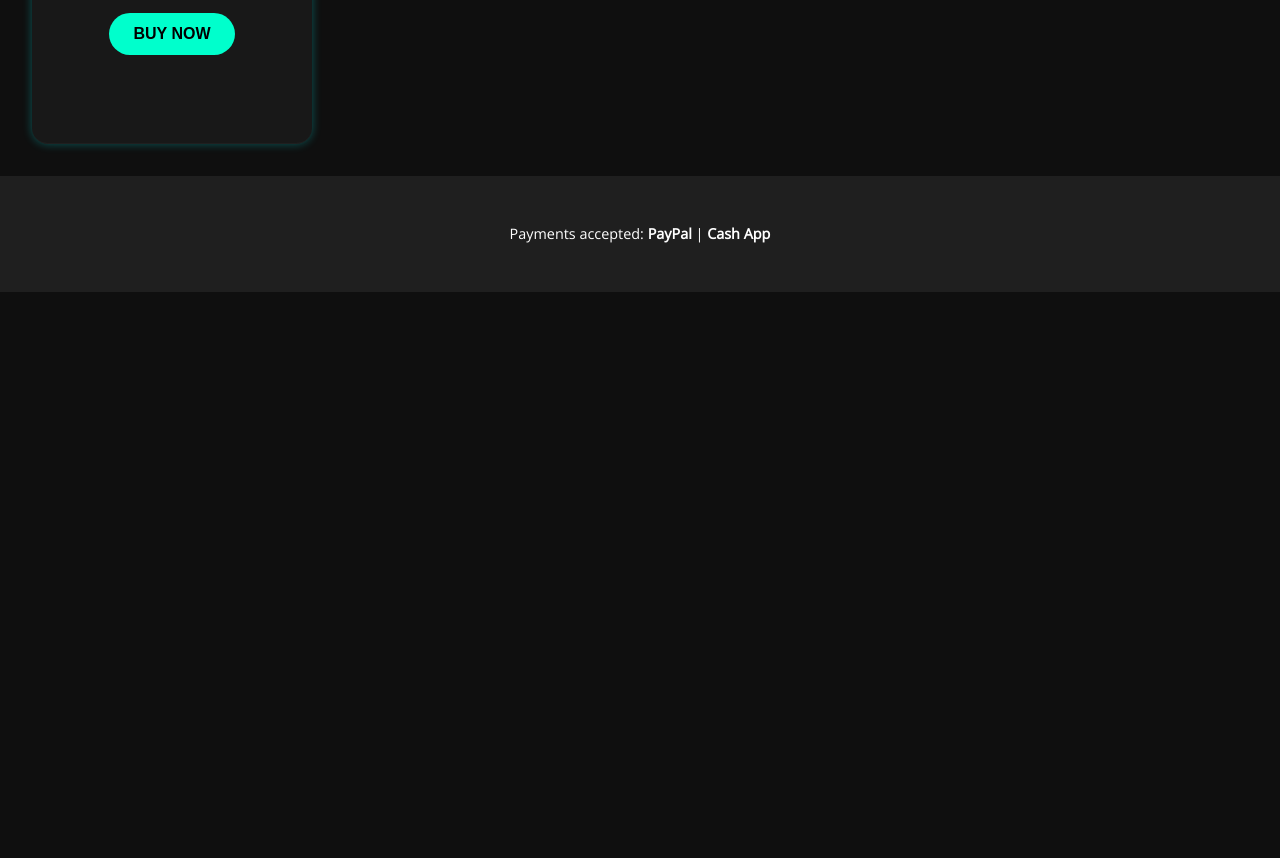
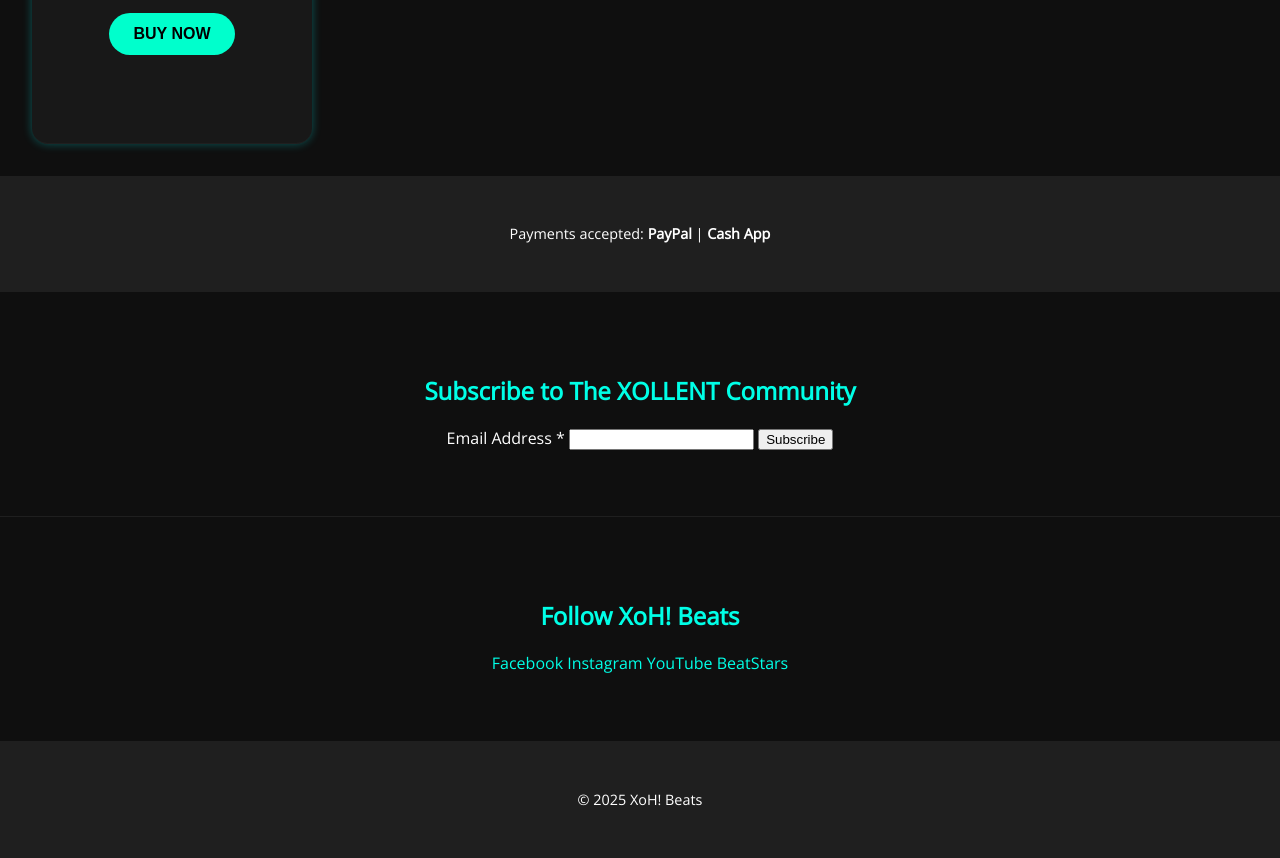
Before and after one commit to xohbeats/xohbeats-store, a website: page index.html in a window 1280 px wide. Shown: the part 1066-1924 px from the top of the page. Before the commit the page ends 1358 px from the top, so only its background shows below. Drawn offline with nearby package versions, Linux system fonts and the light colour scheme; a script that the page names is missing.

Commit message:
Update index.html
added follow section (rebuilt)

```diff
--- a/index.html
+++ b/index.html
@@ -118,3 +118,48 @@
   </script>
 </body>
 </html>
+<section id="subscribe" class="subscription-section">
+      <h2>Subscribe to The XOLLENT Community</h2>
+      <div id="mc_embed_signup">
+        <form action="https://gmail.us4.list-manage.com/subscribe/post?u=e5d6b74ac9273d75bab607bcb&amp;id=957724485e&amp;f_id=00e7e9eaf0"
+              method="post" target="_blank" class="validate" novalidate>
+          <div id="mc_embed_signup_scroll">
+            <label for="mce-EMAIL">Email Address <span class="asterisk">*</span></label>
+            <input type="email" name="EMAIL" class="required email" id="mce-EMAIL" required>
+            <div style="position: absolute; left: -5000px;" aria-hidden="true">
+              <input type="text" name="b_e5d6b74ac9273d75bab607bcb_957724485e" tabindex="-1" value="">
+            </div>
+            <input type="submit" value="Subscribe" name="subscribe" id="mc-embedded-subscribe" class="button">
+          </div>
+        </form>
+      </div>
+    </section>
+  </main>
+<section class="social-section">
+  <h2>Follow XoH! Beats</h2>
+  <div class="social-icons">
+    <a href="https://www.facebook.com/XoHBeats" class="social facebook" target="_blank">Facebook</a>
+    <a href="https://www.instagram.com/xohbeats" class="social instagram" target="_blank">Instagram</a>
+    <a href="https://www.youtube.com/@xohbeats" class="social youtube" target="_blank">YouTube</a>
+    <a href="https://www.beatstars.com/xoh_beats" class="social beatstars" target="_blank">BeatStars</a>
+  </div>
+</section>
+
+  <footer>
+    <p>© 2025 XoH! Beats</p>
+  </footer>
+
+  <script src="//s3.amazonaws.com/downloads.mailchimp.com/js/mc-validate.js"></script>
+  <script>
+    (function($) {
+      window.fnames = new Array();
+      window.ftypes = new Array();
+      fnames[0]='EMAIL';ftypes[0]='email';
+      fnames[1]='FNAME';ftypes[1]='text';
+      fnames[2]='LNAME';ftypes[2]='text';
+      fnames[4]='PHONE';ftypes[4]='phone';
+    }(jQuery));
+    var $mcj = jQuery.noConflict(true);
+  </script>
+</body>
+</html>
```
